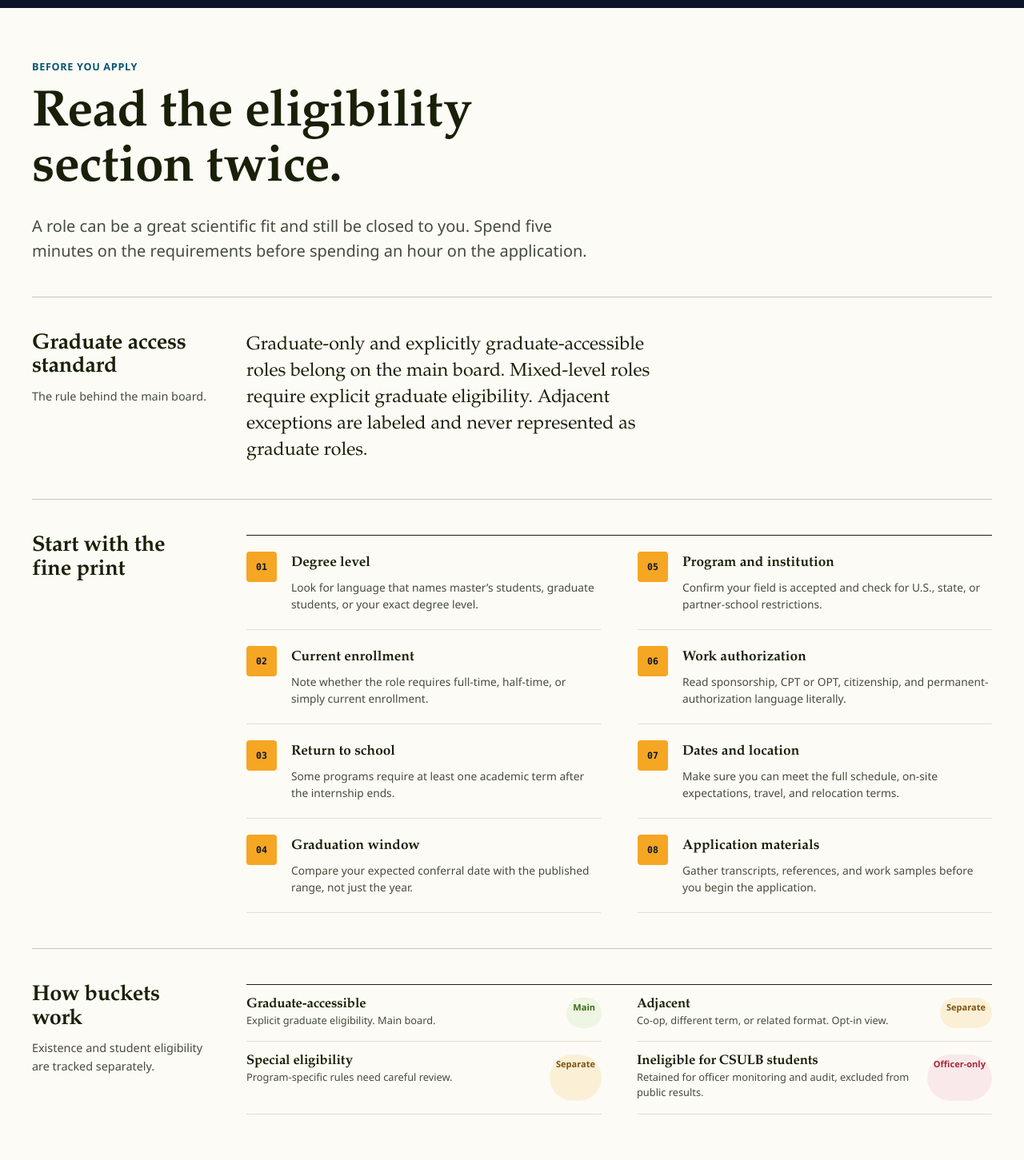
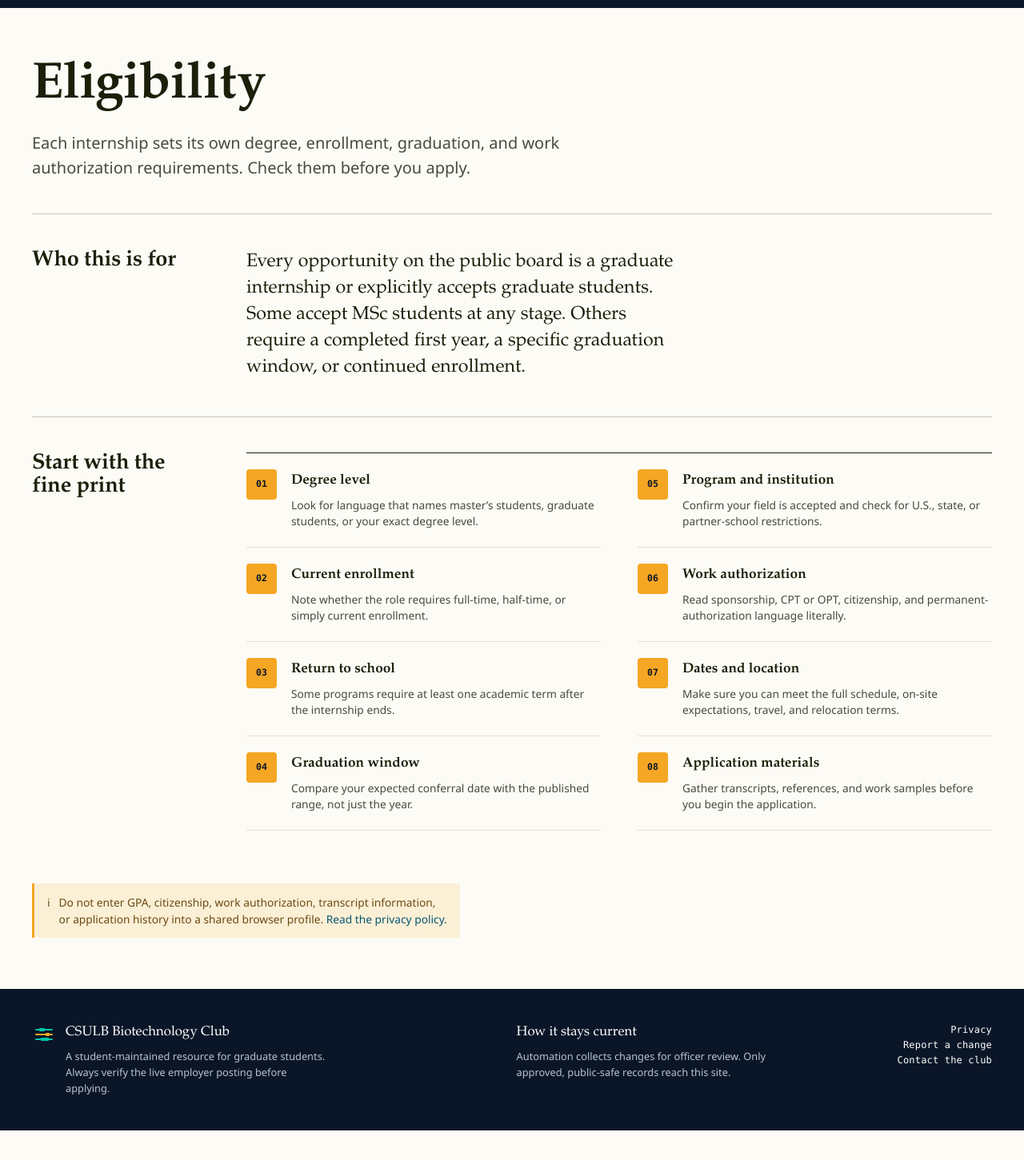
Before and after one commit to austinesparza/csulb-biotech-career-hub, a Next.js app: page /eligibility in a window 1280 px wide. Shown: the part 59-1510 px from the top of the page at 80% size. After the commit the page ends 1473 px from the top, so only its background shows below. Built offline with nearby package versions, Linux system fonts and the light colour scheme.

Commit message:
Refocus public hub on graduate internships

```diff
--- a/src/app/eligibility/page.tsx
+++ b/src/app/eligibility/page.tsx
@@ -15,23 +15,21 @@ export default function EligibilityPage() {
   return (
     <div className="site-wrap">
       <header className="page-head">
-        <p className="eyebrow">Before you apply</p>
-        <h1>Read the eligibility section twice.</h1>
+        <h1>Eligibility</h1>
         <p className="lede">
-          A role can be a great scientific fit and still be closed to you. Spend five
-          minutes on the requirements before spending an hour on the application.
+          Each internship sets its own degree, enrollment, graduation, and work
+          authorization requirements. Check them before you apply.
         </p>
       </header>
 
       <section className="editorial-strip">
         <div className="margin-note">
-          <h2>Graduate access standard</h2>
-          <p>The rule behind the main board.</p>
+          <h2>Who this is for</h2>
         </div>
         <p style={{ fontFamily: 'var(--serif)', fontSize: '1.45rem', lineHeight: 1.42, maxWidth: '46ch' }}>
-          Graduate-only and explicitly graduate-accessible roles belong on the main board.
-          Mixed-level roles require explicit graduate eligibility. Adjacent exceptions are
-          labeled and never represented as graduate roles.
+          Every opportunity on the public board is a graduate internship or explicitly
+          accepts graduate students. Some accept MSc students at any stage. Others require
+          a completed first year, a specific graduation window, or continued enrollment.
         </p>
       </section>
 
@@ -49,19 +47,6 @@ export default function EligibilityPage() {
         </ol>
       </section>
 
-      <section className="editorial-strip">
-        <div className="margin-note">
-          <h2>How buckets work</h2>
-          <p>Existence and student eligibility are tracked separately.</p>
-        </div>
-        <div className="directory-grid">
-          <div className="directory-row"><div><h2>Graduate-accessible</h2><p>Explicit graduate eligibility. Main board.</p></div><span className="pill pill-green">Main</span></div>
-          <div className="directory-row"><div><h2>Adjacent</h2><p>Co-op, different term, or related format. Opt-in view.</p></div><span className="pill pill-gold">Separate</span></div>
-          <div className="directory-row"><div><h2>Special eligibility</h2><p>Program-specific rules need careful review.</p></div><span className="pill pill-gold">Separate</span></div>
-          <div className="directory-row"><div><h2>Ineligible for CSULB students</h2><p>Retained for officer monitoring and audit, excluded from public results.</p></div><span className="pill pill-red">Officer-only</span></div>
-        </div>
-      </section>
-
       <div className="notice" style={{ marginBottom: 64 }}>
         <span aria-hidden="true">i</span>
         <span>Do not enter GPA, citizenship, work authorization, transcript information, or application history into a shared browser profile. <Link href="/privacy">Read the privacy policy.</Link></span>
```
